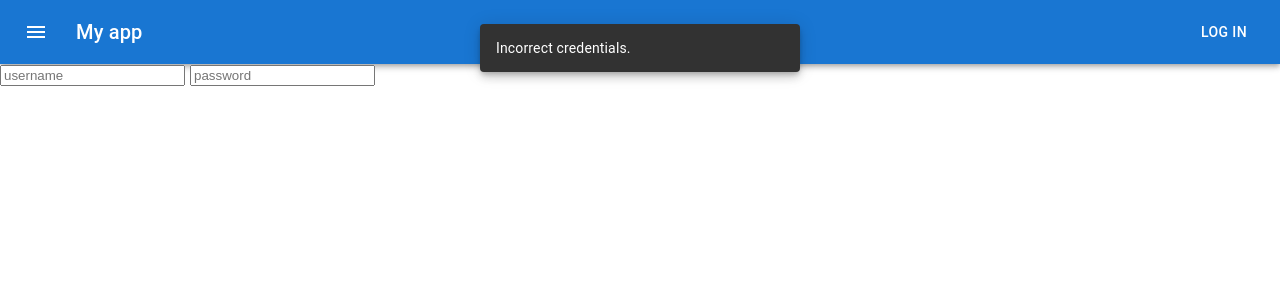
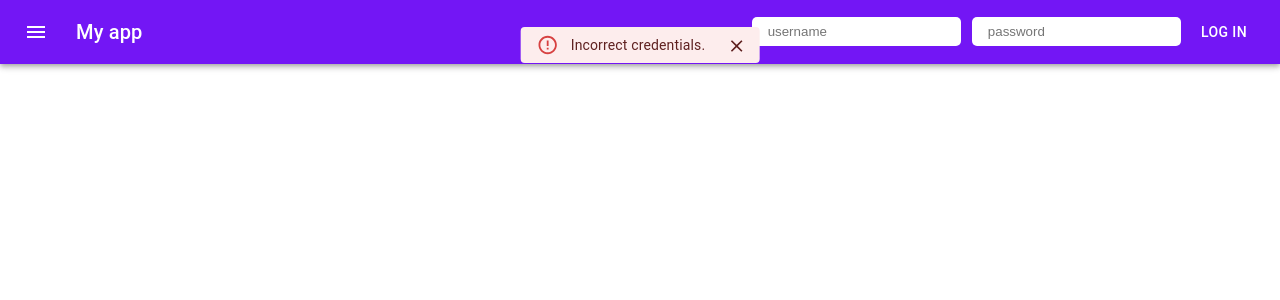
Before and after one commit to dcustovic/react-reducer-context, a React (Create React App) app: page /login in a window 1280 px wide. Both pictures are taken after a click on the button "LOG IN". Shown: the top 300 px of the page. Built offline with nearby package versions, Linux system fonts and the light colour scheme.

Commit message:
layout header and snackbar refactor attempt #2

```diff
--- a/package.json
+++ b/package.json
@@ -5,6 +5,8 @@
   "dependencies": {
     "@emotion/react": "^11.4.1",
     "@emotion/styled": "^11.3.0",
+    "@material-ui/core": "^4.12.3",
+    "@material-ui/icons": "^4.11.2",
     "@mui/icons-material": "^5.0.4",
     "@mui/material": "^5.0.4",
     "@testing-library/jest-dom": "^5.14.1",
--- a/src/App.tsx
+++ b/src/App.tsx
@@ -1,11 +1,12 @@
 import Router from "./containers/Router";
 import UserProvider from "./containers/UserProvider";
-
+import Snackbar from "./components/Snackbar";
 
 function App() {
   return (
     <UserProvider>
       <Router />
+      <Snackbar />
     </UserProvider>
   );
 }
--- a/src/components/LoginPlain.tsx
+++ b/src/components/LoginPlain.tsx
@@ -1,67 +1,12 @@
-import React from "react";
 import MyDropzone from "./MyDropzone";
-import Snackbar from "./Snackbar";
-
-import {
-  useUserContext,
-  useDispatchContext,
-} from "../containers/UserProvider/context";
-import { ActionType } from "./../types/types";
+import { useUserContext } from "../containers/UserProvider/context";
 
 //
-const LoginPlain: React.FC = () => {
+const LoginPlain = () => {
   const userState = useUserContext();
-  const { username, password, error, errorMsg, logged, message } = userState;
-  console.log("error: ", error);
+  const { logged } = userState;
 
-  console.log("errorMsg: ", errorMsg);
-
-  const dispatch = useDispatchContext();
-
-  return (
-    <div>
-      {logged ? (
-        <MyDropzone />
-      ) : (
-        <>
-          <form className="form">
-            <input
-              type="text"
-              placeholder="username"
-              value={username}
-              onChange={(e) =>
-                dispatch({
-                  type: ActionType.FIELD,
-                  usernameAndPassword: "username",
-                  value: e.target.value,
-                })
-              }
-            />
-            <input
-              type="password"
-              placeholder="password"
-              value={password}
-              style={{ marginLeft: "5px" }}
-              onChange={(e) =>
-                dispatch({
-                  type: ActionType.FIELD,
-                  usernameAndPassword: "password",
-                  value: e.target.value,
-                })
-              }
-            />
-
-            <br />
-
-            {message && (
-              <p style={{ color: "gray", marginTop: "4vh" }}>{message}</p>
-            )}
-          </form>
-          <Snackbar />
-        </>
-      )}
-    </div>
-  );
+  return <div>{logged && <MyDropzone />}</div>;
 };
 
 export default LoginPlain;
--- /dev/null
+++ b/src/components/SignOutButton.tsx
@@ -0,0 +1,18 @@
+import { MenuItem } from "@material-ui/core";
+
+import { useDispatchContext } from "../containers/UserProvider/context";
+import { ActionType } from "../types/types";
+
+//
+function SignOutButton() {
+  const dispatch = useDispatchContext();
+  return (
+    <div>
+      <MenuItem onClick={() => dispatch({ type: ActionType.LOGOUT })}>
+        Logout
+      </MenuItem>
+    </div>
+  );
+}
+
+export default SignOutButton;
--- a/src/components/Snackbar.tsx
+++ b/src/components/Snackbar.tsx
@@ -6,6 +6,7 @@ import {
   useUserContext,
 } from "../containers/UserProvider/context";
 import { ActionType } from "../types/types";
+import { Alert } from "@mui/material";
 
 export interface State extends SnackbarOrigin {
   open: boolean;
@@ -14,6 +15,7 @@ export interface State extends SnackbarOrigin {
 export default function PositionedSnackbar() {
   const userState = useUserContext();
   const { error, errorMsg } = userState;
+  console.log("error: ", error);
 
   const dispatch = useDispatchContext();
 
@@ -25,10 +27,17 @@ export default function PositionedSnackbar() {
   return (
     <Snackbar
       open={error}
-      message={errorMsg}
       anchorOrigin={position}
-      autoHideDuration={2000}
+      autoHideDuration={2500}
       onClose={() => dispatch({ type: ActionType.ERROR_ON_CLOSE })}
-    />
+    >
+      <Alert
+        onClose={() => dispatch({ type: ActionType.ERROR_ON_CLOSE })}
+        severity="error"
+        style={{ paddingTop: "0", paddingBottom: "0", marginTop: "0.2rem" }}
+      >
+        {errorMsg}
+      </Alert>
+    </Snackbar>
   );
 }
--- /dev/null
+++ b/src/layout/UserLayout/Header/ProfileMenu.tsx
@@ -0,0 +1,61 @@
+import React, { useState } from "react";
+import { IconButton, Menu, MenuItem } from "@material-ui/core";
+import { AccountCircle } from "@material-ui/icons";
+
+import SignOutButton from "./../../../components//SignOutButton";
+import { useUserContext } from "../../../containers/UserProvider/context";
+
+//
+export default function ProfileMenu() {
+  const [anchorEl, setAnchorEl] = useState<null | HTMLElement>(null);
+
+  const { username } = useUserContext();
+
+  const isMenuOpen = Boolean(anchorEl);
+
+  // functions
+  const handleProfileMenuOpen = (event: React.MouseEvent<HTMLElement>) => {
+    setAnchorEl(event.currentTarget);
+  };
+
+  const handleMenuClose = () => {
+    setAnchorEl(null);
+  };
+
+  const menuId = "primary-search-account-menu";
+  const renderMenu = (
+    <Menu
+      anchorEl={anchorEl}
+      anchorOrigin={{ vertical: "top", horizontal: "right" }}
+      id={menuId}
+      keepMounted
+      transformOrigin={{ vertical: "top", horizontal: "right" }}
+      open={isMenuOpen}
+      onClose={handleMenuClose}
+    >
+      <MenuItem button={false}>
+        {username && (
+          <span>
+            Welcome <strong style={{ color: "#782fde" }}>{username}</strong>!
+          </span>
+        )}
+      </MenuItem>
+      <SignOutButton />
+    </Menu>
+  );
+
+  return (
+    <div>
+      <IconButton
+        edge="end"
+        aria-controls={menuId}
+        aria-haspopup="true"
+        onClick={handleProfileMenuOpen}
+        color={"inherit"}
+      >
+        <AccountCircle />
+      </IconButton>
+      {renderMenu}
+    </div>
+  );
+}
--- a/src/layout/UserLayout/Header/index.tsx
+++ b/src/layout/UserLayout/Header/index.tsx
@@ -13,14 +13,22 @@ import {
 import { ActionType } from "../../../types/types";
 import { login } from "../../../utils/login";
 import CircularProgress from "@mui/material/CircularProgress";
+import ProfileMenu from "./ProfileMenu";
+
 //
+const style: React.CSSProperties = {
+  padding: "7px 16px",
+  marginLeft: ".7rem",
+  border: "none",
+  borderRadius: "5px",
+  backgroundColor: "white",
+  color: "black",
+};
 
 export default function Header() {
+  const dispatch = useDispatchContext();
   const userState = useUserContext();
   const { username, password, isLoading, logged } = userState;
-  console.log("isLoading : ", isLoading);
-
-  const dispatch = useDispatchContext();
 
   async function handleLogin(e: { preventDefault: () => void }) {
     e.preventDefault();
@@ -31,13 +39,16 @@ export default function Header() {
       await login(username, password);
       dispatch({ type: ActionType.LOGGED });
     } catch (error) {
-      dispatch({ type: ActionType.ERROR, payload: error });
+      dispatch({ type: ActionType.ERROR });
     }
   }
 
   return (
     <Box sx={{ flexGrow: 1 }}>
-      <AppBar position="static">
+      <AppBar
+        position="static"
+        style={{ background: "#7316f5", marginBottom: "2rem", color: "white" }}
+      >
         <Toolbar>
           <IconButton
             size="large"
@@ -53,16 +64,48 @@ export default function Header() {
           </Typography>
 
           {logged ? (
-            <Button
-              color="inherit"
-              onClick={() => dispatch({ type: ActionType.LOGOUT })}
-            >
-              Log out
-            </Button>
+            <ProfileMenu />
           ) : (
-            <Button onClick={handleLogin} color="inherit" disabled={isLoading}>
-              {isLoading ? <CircularProgress color="inherit" /> : "Log in"}
-            </Button>
+            <form>
+              <input
+                style={style}
+                type="text"
+                placeholder="username"
+                value={username}
+                onChange={(e) =>
+                  dispatch({
+                    type: ActionType.FIELD,
+                    usernameAndPassword: "username",
+                    value: e.target.value,
+                  })
+                }
+              />
+              <input
+                type="password"
+                placeholder="password"
+                value={password}
+                onChange={(e) =>
+                  dispatch({
+                    type: ActionType.FIELD,
+                    usernameAndPassword: "password",
+                    value: e.target.value,
+                  })
+                }
+                style={style}
+              />
+              <Button
+                onClick={handleLogin}
+                disabled={isLoading}
+                color="inherit"
+                style={{ marginLeft: ".7rem" }}
+              >
+                {isLoading ? (
+                  <CircularProgress style={{ color: "#54b5ff" }} />
+                ) : (
+                  "Log in"
+                )}
+              </Button>
+            </form>
           )}
         </Toolbar>
       </AppBar>
--- a/src/types/types.ts
+++ b/src/types/types.ts
@@ -12,7 +12,6 @@ export enum ActionType {
 export interface UserAction {
   type: ActionType;
   usernameAndPassword: string;
-  payload: any;
   value: any;
 }
 
```
Also changed, not shown: 1 other file (tests, documents, lock files or other folders).
